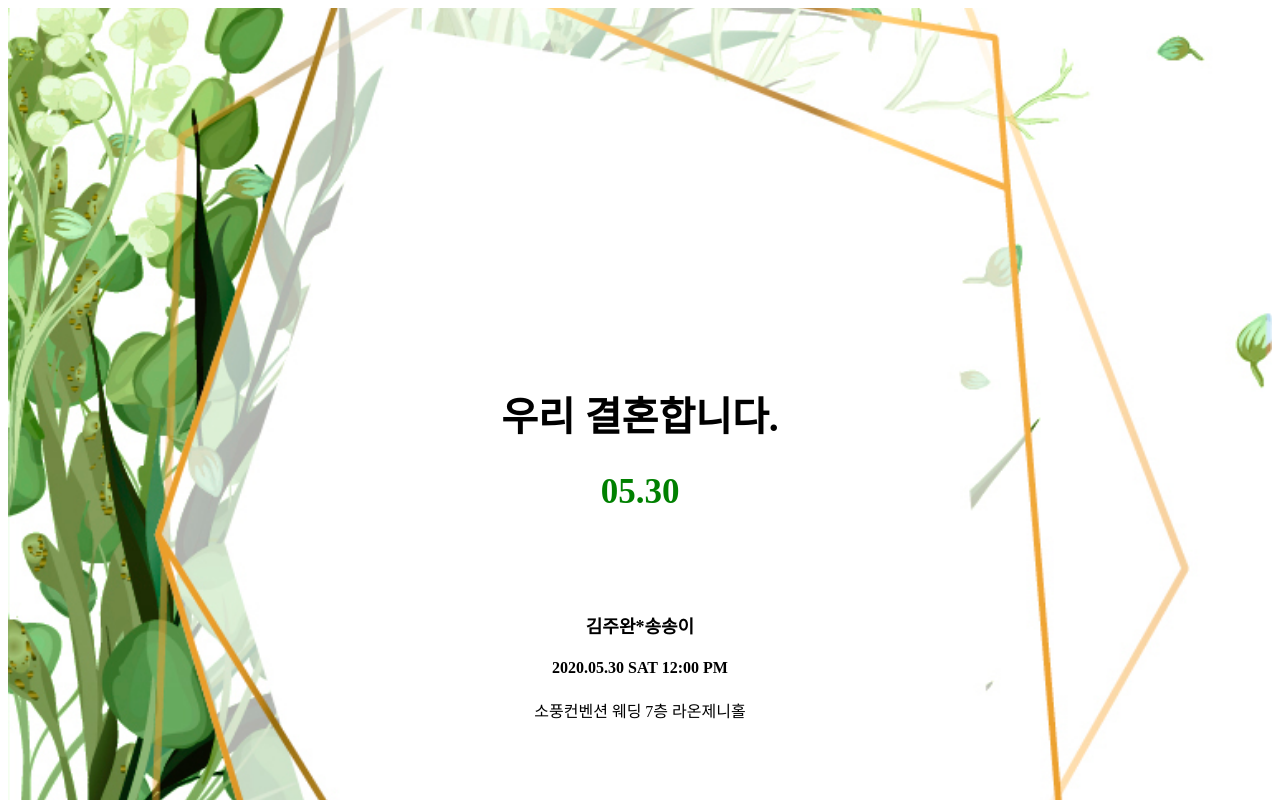
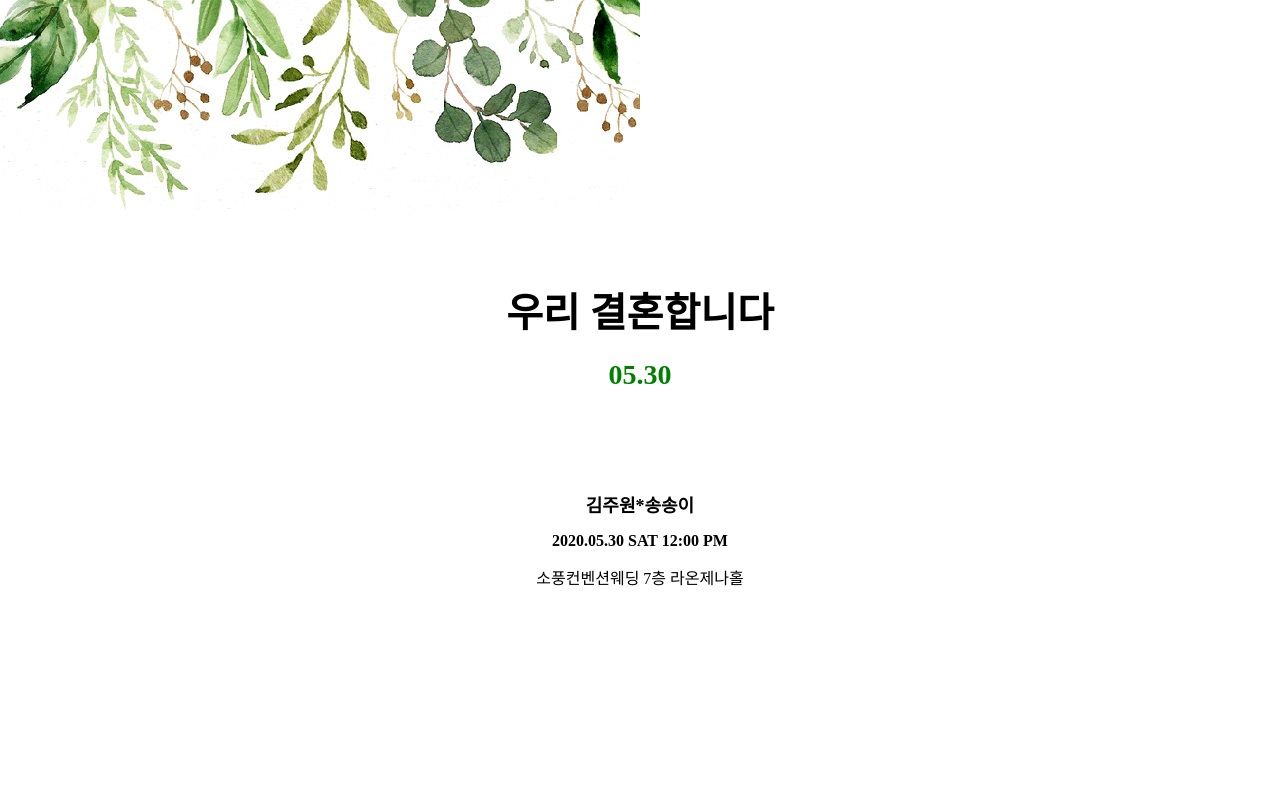
Before and after one commit to kwonsujin/mobilecard, a plain HTML site: page index.html in a window 1280 px wide. Shown: the top 800 px of the page. Drawn offline with Linux system fonts and the light colour scheme.

Commit message:
Add files via upload

```diff
--- a/index.html
+++ b/index.html
@@ -1,17 +1,36 @@
 <!DOCTYPE html>
-<html lang="en">
+<html lang="ko">
 <head>
    <meta charset="UTF-8">
    <meta name="viewport" content="width=device-width, initial-scale=1.0">
    <title>Document</title>
+   <style>
+      * {margin: 0; padding: 0; box-sizing: border-box;}
+   </style>
 </head>
+
 <body>
-   <div style="background-color: rgb(255, 204, 0); width:100%; height:100vh; padding-top:350px; background-image:url(img/plant-03.jpg); background-size:cover; background-position: center;">
-      <h1 style="text-align:center; font-size:40px;">우리 결혼합니다.</h1>
-      <h2 style="text-align:center; font-size:35px; color:green;">05.30</h2>
-      <h3 style="text-align:center; font-size:18px; margin-top:100px;">김주완*송송이</h3>
-      <h4 style="text-align:center; font-size:16px;">2020.05.30 SAT 12:00 PM</h4>
-      <p style="text-align:center; font-size:16px;">소풍컨벤션 웨딩 7층 라온제니홀</p>
+    <div style="width: 100%; height: 100vh;">
+      <img src="img/main_top_bg.jpg">
+      <h1 style="text-align: center; font-size: 40px; margin-top: 60px; font-family: serif;" title="카드의 제목입니다.">우리 결혼합니다</h1>
+      <h2 style="text-align: center; font-size: 28px; color: green; font-family: serif; margin-top: 20px;">05.30</h2>
+      <h3 style="text-align: center; font-size: 18px; margin-top: 100px; font-family: serif;">김주원*송송이</h3>
+      <h4 style="text-align: center; font-size: 16px; font-family: serif; margin-top: 15px;">2020.05.30 SAT 12:00 PM</h4>
+      <p style="text-align: center; font-size: 16px; font-family: serif; margin-top: 15px;">소풍컨벤션웨딩 7층 라온제나홀</p>
+   </div>
+   <div style="width: 100%; height: 100vh; background-color: rgb(251,251,251); padding-top: 60px;">
+      <img src="img/title_img_1.jpg" style="width: 100%;">
+      <p style="font-family: serif; size: 16px; text-align: center; line-height: 28px; margin-top: 60px;">평생을 같이하고 싶은 사람을 만났습니다.<br>서로아끼며 이해하고, 사랑하며 살겠습니다.<br>저희 약속 위에 따뜻한 격려로 축복해 주시면<br> 감사하겠습니다.</p>
+      <img src="img/img1.jpg" style="width: 100%; margin-top: 60px;">
+      <p style="font-size: 16px; font-family: serif; text-align: center; line-height: 20px; margin-top: 70px;">신랑에게 축하인사
+         <img src="img/call25.png" style="margin-left:20px; margin-right: 10px; height: 20px;">|
+         <img src="img/sms25.png" style="margin-left:10px; height: 20px;">
+      </p>
+      <p style="font-size: 16px; font-family: serif; text-align: center; line-height: 20px; margin-top: 10px;">신부에게 축하인사
+         <img src="img/call25.png" style="margin-left:20px; margin-right: 10px; height: 20px;">|
+         <img src="img/sms25.png" style="margin-left:10px; height: 20px;">
+      </p>
    </div>
 </body>
+
 </html>
```
